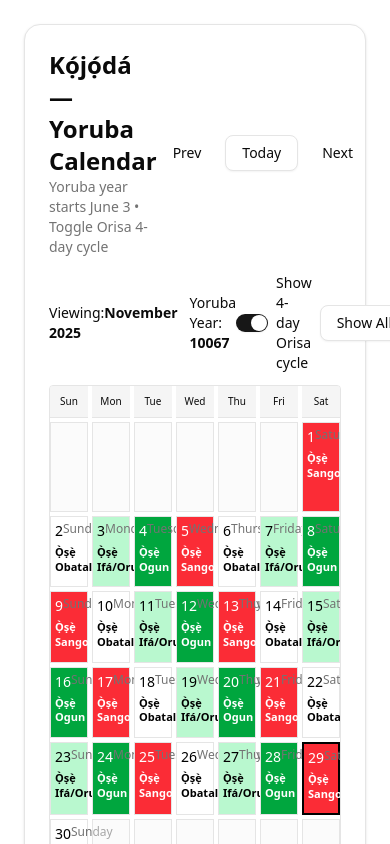
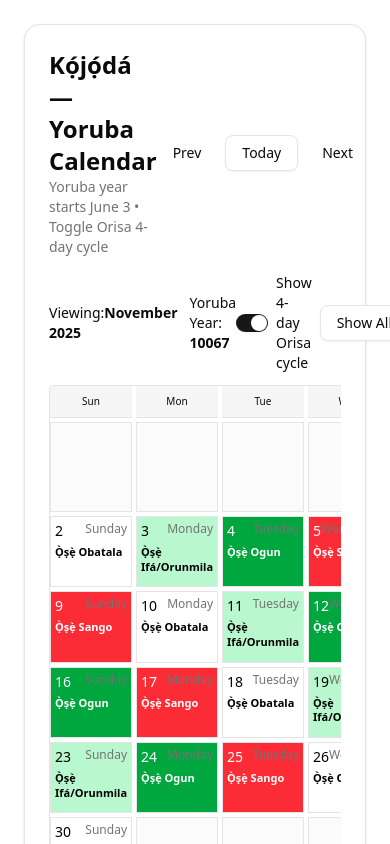
Before and after one commit to Follyb2810/yoruba_calendar, a Next.js app: page /calendar in a window 390 px wide. Shown: the top 844 px of the page. Built offline with nearby package versions, Linux system fonts and the light colour scheme.

Commit message:
maing the days legible

```diff
--- a/app/calendar/page.tsx
+++ b/app/calendar/page.tsx
@@ -340,7 +340,8 @@ export default function Page() {
               </Button>
             </div>
           </div>
-          <div className="grid grid-cols-7 gap-1 bg-card rounded overflow-hidden border text-[10px] sm:text-xs md:text-sm">
+          <div className="overflow-x-auto">
+            <div className="grid grid-cols-7 gap-1 bg-card rounded overflow-hidden border text-[10px] sm:text-xs md:text-sm min-w-[600px]">
               {["Sun", "Mon", "Tue", "Wed", "Thu", "Fri", "Sat"].map((wd) => (
                 <div
                   key={wd}
@@ -362,9 +363,12 @@ export default function Page() {
                 const orisaName = showFourDayCycle
                   ? getOrisaNameForDate(date)
                   : "";
-              const orisaColor = showFourDayCycle
+                let orisaColor = showFourDayCycle
                   ? getOrisaColor(orisaName)
                   : "";
+                if (orisaColor.includes("bg-green-200"))
+                  orisaColor = "bg-green-200 text-black";
+
                 const businessName = getBusinessWeekDayName(date);
 
                 return (
@@ -376,7 +380,9 @@ export default function Page() {
                     onClick={() => openDayModal(date.getDate())}
                   >
                     <div className="flex justify-between items-start">
-                    <div className="text-sm font-medium">{date.getDate()}</div>
+                      <div className="text-sm font-medium">
+                        {date.getDate()}
+                      </div>
                       <div className="text-xs text-muted-foreground">
                         {businessName}
                       </div>
@@ -399,6 +405,7 @@ export default function Page() {
                   </div>
                 );
               })}
+            </div>
           </div>
           <section className="mt-6">
             <h2 className="text-lg font-semibold mb-2">Legend & Quick Info</h2>
```
Lines whose indentation alone changed are shown as unchanged.
